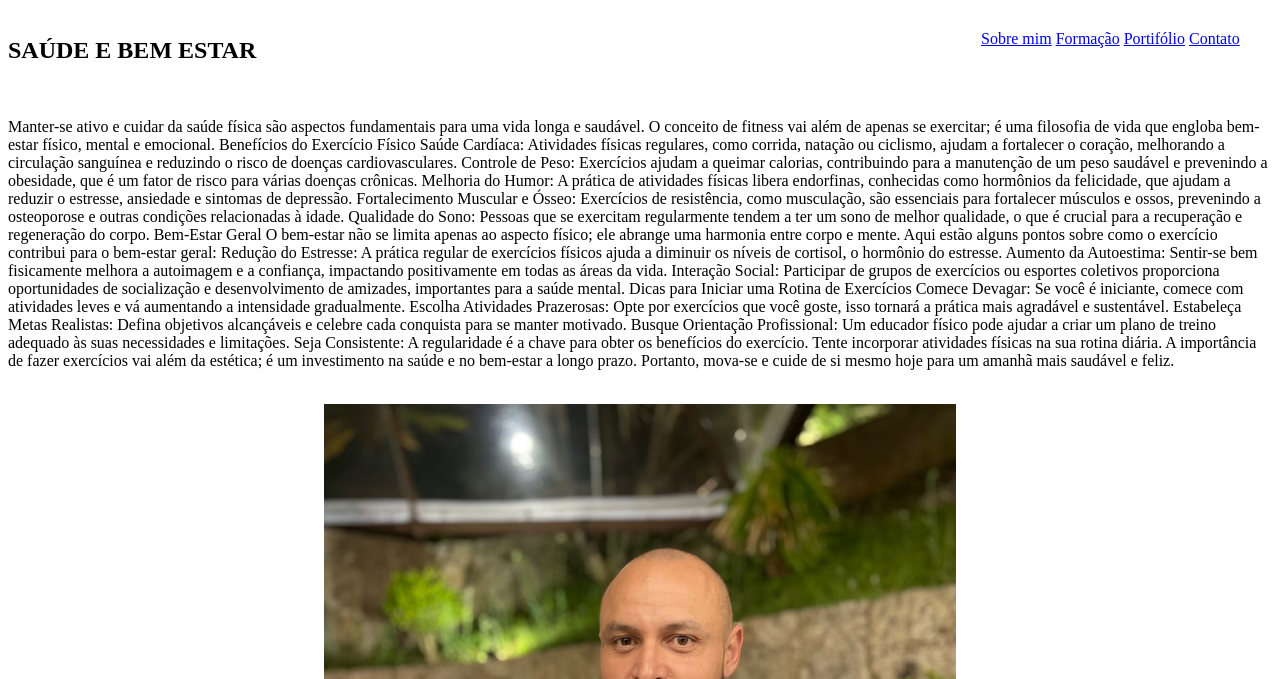
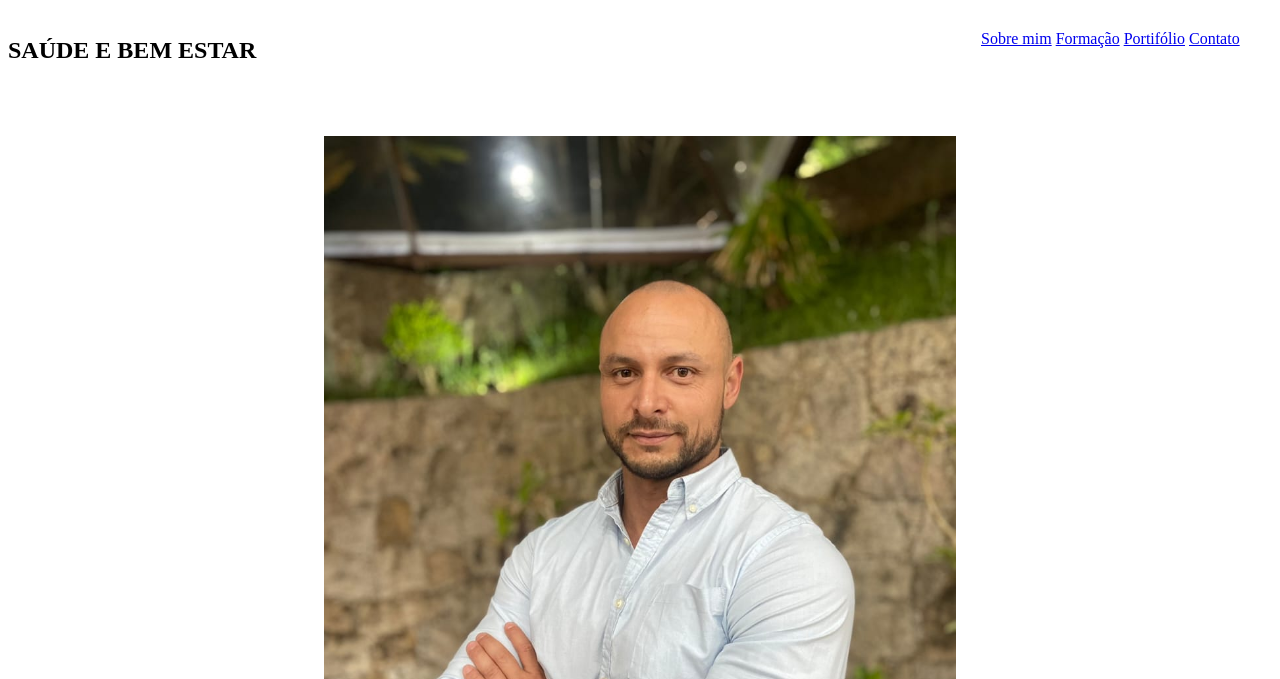
Before and after one commit to wsteffens/progweb, a plain HTML site: page fitness.html in a window 1280 px wide. Shown: the part 121-800 px from the top of the page. Drawn offline with Linux system fonts and the light colour scheme.

Commit message:
Update fitness.html

```diff
--- a/fitness.html
+++ b/fitness.html
@@ -50,25 +50,6 @@
          <h1>SAÚDE E BEM ESTAR</h1>
         <br>
         <p>
-          Manter-se ativo e cuidar da saúde física são aspectos fundamentais para uma vida longa e saudável. O conceito de fitness vai além de apenas se exercitar; é uma filosofia de vida que engloba bem-estar físico, mental e emocional.
-Benefícios do Exercício Físico
-Saúde Cardíaca: Atividades físicas regulares, como corrida, natação ou ciclismo, ajudam a fortalecer o coração, melhorando a circulação sanguínea e reduzindo o risco de doenças cardiovasculares.
-Controle de Peso: Exercícios ajudam a queimar calorias, contribuindo para a manutenção de um peso saudável e prevenindo a obesidade, que é um fator de risco para várias doenças crônicas.
-Melhoria do Humor: A prática de atividades físicas libera endorfinas, conhecidas como hormônios da felicidade, que ajudam a reduzir o estresse, ansiedade e sintomas de depressão.
-Fortalecimento Muscular e Ósseo: Exercícios de resistência, como musculação, são essenciais para fortalecer músculos e ossos, prevenindo a osteoporose e outras condições relacionadas à idade.
-Qualidade do Sono: Pessoas que se exercitam regularmente tendem a ter um sono de melhor qualidade, o que é crucial para a recuperação e regeneração do corpo.
-Bem-Estar Geral
-O bem-estar não se limita apenas ao aspecto físico; ele abrange uma harmonia entre corpo e mente. Aqui estão alguns pontos sobre como o exercício contribui para o bem-estar geral:
-Redução do Estresse: A prática regular de exercícios físicos ajuda a diminuir os níveis de cortisol, o hormônio do estresse.
-Aumento da Autoestima: Sentir-se bem fisicamente melhora a autoimagem e a confiança, impactando positivamente em todas as áreas da vida.
-Interação Social: Participar de grupos de exercícios ou esportes coletivos proporciona oportunidades de socialização e desenvolvimento de amizades, importantes para a saúde mental.
-Dicas para Iniciar uma Rotina de Exercícios
-Comece Devagar: Se você é iniciante, comece com atividades leves e vá aumentando a intensidade gradualmente.
-Escolha Atividades Prazerosas: Opte por exercícios que você goste, isso tornará a prática mais agradável e sustentável.
-Estabeleça Metas Realistas: Defina objetivos alcançáveis e celebre cada conquista para se manter motivado.
-Busque Orientação Profissional: Um educador físico pode ajudar a criar um plano de treino adequado às suas necessidades e limitações.
-Seja Consistente: A regularidade é a chave para obter os benefícios do exercício. Tente incorporar atividades físicas na sua rotina diária.
-A importância de fazer exercícios vai além da estética; é um investimento na saúde e no bem-estar a longo prazo. Portanto, mova-se e cuide de si mesmo hoje para um amanhã mais saudável e feliz.
 
         </p>
         <br>
```
